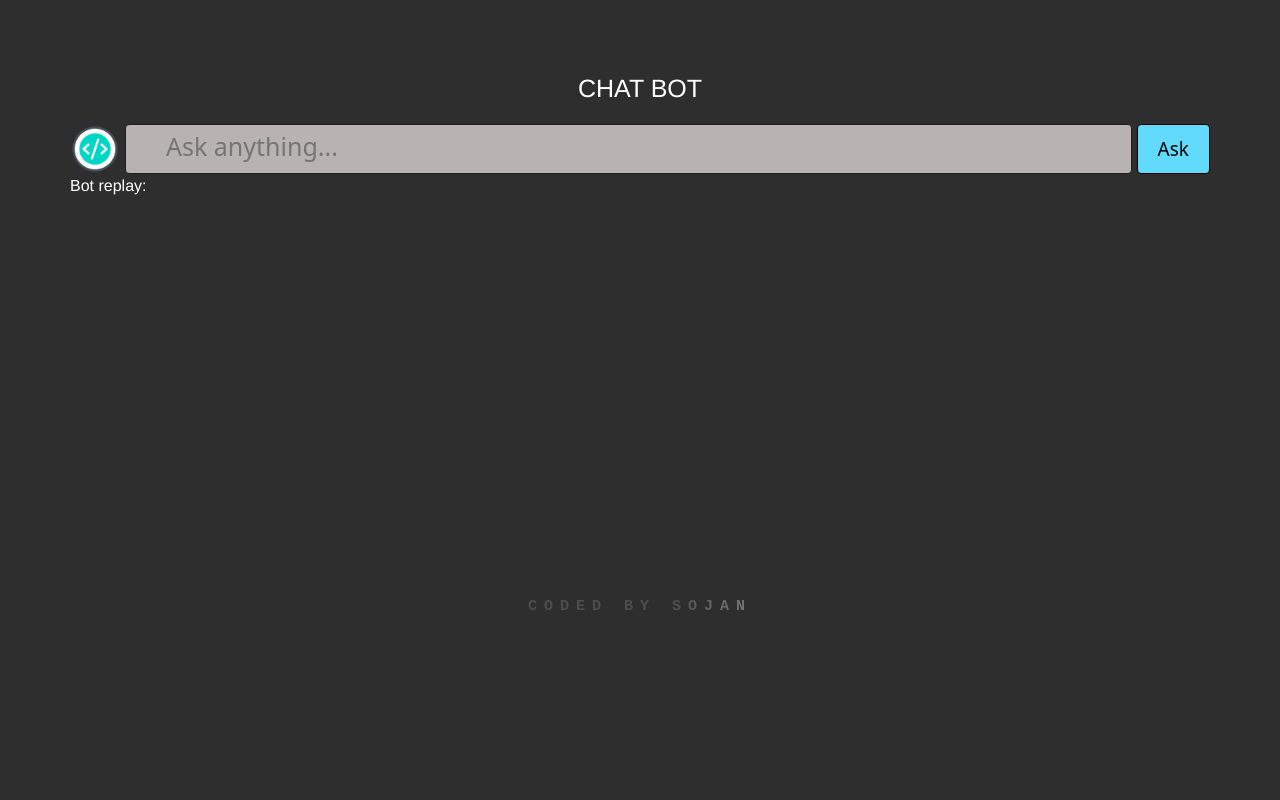
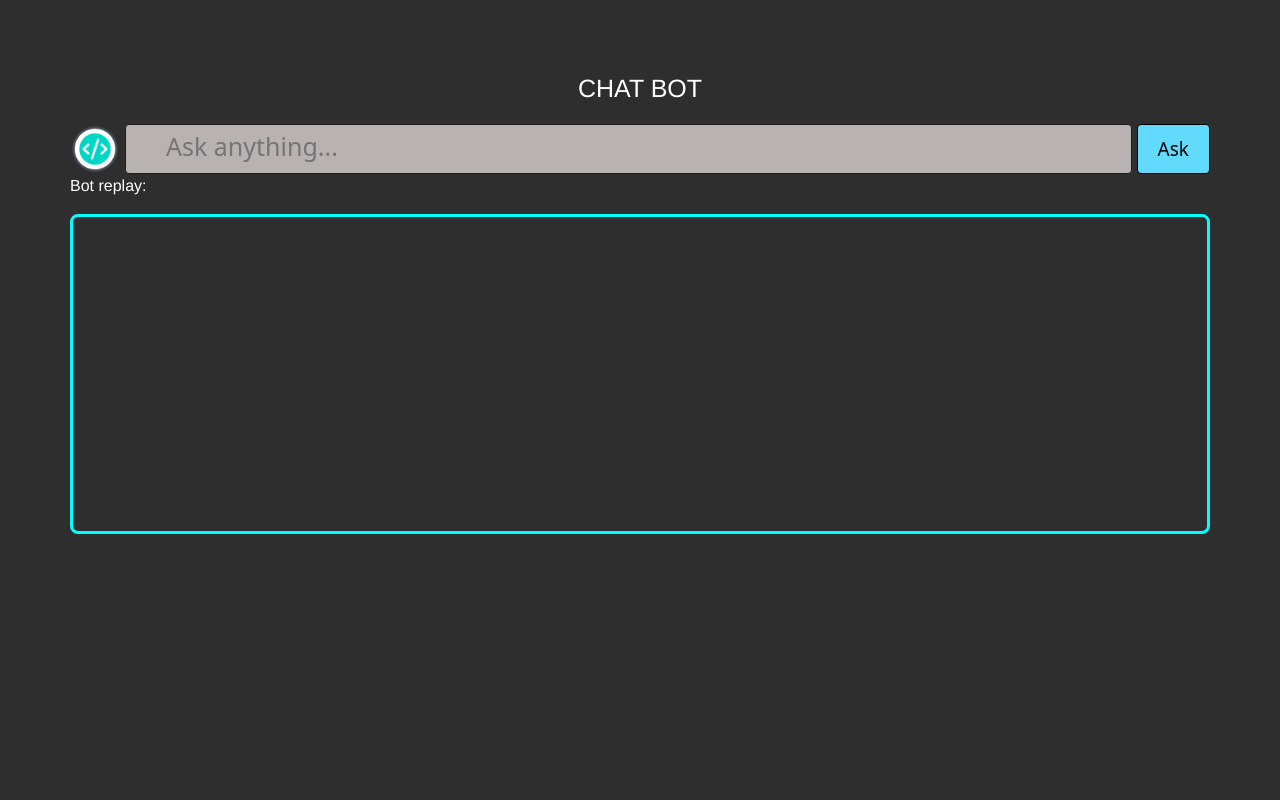
Before and after one commit to sojanonelson/chat-react-client, a React (Create React App) app: page /chat in a window 1280 px wide. Shown: the top 800 px of the page. Built offline with nearby package versions, Linux system fonts and the light colour scheme.

Commit message:
completed

```diff
--- a/src/components/Chat.js
+++ b/src/components/Chat.js
@@ -17,7 +17,7 @@ function App() {
     e.preventDefault();
     setLoading(true);
     axios
-      .post(`https://botserverin.onrender.com/chat`, { prompt })
+      .post(`http://localhost:8000/chat`, { prompt })
       .then((res) => {
         setResponse(res.data);
         setLoading(false);
@@ -44,9 +44,12 @@ function App() {
         <button type="submit">Ask</button>
       </form>
       <p className='replay'>Bot replay:</p>
+      <div className='chat-res-div'>
+
       <p className="response-area">
         {loading ? 'Loading...' : response }
       </p>
+      </div>
       <h1 className='code'>coded by sojan</h1>
 
       <div className="coded_by_sojan"></div>
--- a/src/components/Mobile.js
+++ b/src/components/Mobile.js
@@ -36,7 +36,7 @@ function Mobile({ status }) {
 
   const handleSubmit = (event) => {
     event.preventDefault();
-    Axios.post(`https://botserverin.onrender.com/mobile`, { number }).then((res) => {
+    Axios.post(`http://localhost:8000/mobile`, { number }).then((res) => {
       if (res.data) {
         status(res.data.to);
         // setNumber("");
--- a/src/components/Otp.js
+++ b/src/components/Otp.js
@@ -3,6 +3,7 @@ import { useHistory } from "react-router-dom";
 import Button from "@material-ui/core/Button";
 import TextField from "@material-ui/core/TextField";
 import Axios from "axios";
+import "./all.css";
 import { makeStyles } from "@material-ui/core/styles";
 
 const useStyles = makeStyles((theme) => ({
@@ -37,7 +38,7 @@ function Otp({ userNumber }) {
 
   const handleSubmit = (event) => {
     event.preventDefault();
-    Axios.post(`https://botserverin.onrender.com/otp`, { otp, userNumber }).then((res) => {
+    Axios.post(`http://localhost:8000/otp`, { otp, userNumber }).then((res) => {
       if (res.data.resp.valid) {
         console.log("done");
         history.push(`/chat`);
--- a/src/components/chat.css
+++ b/src/components/chat.css
@@ -130,3 +130,8 @@ body {
       background-position: 600px;
     }
   }
+.chat-res-div{
+ border: 3px solid aqua;
+ border-radius: 8px;
+ height: 20rem;
+}
--- a/src/index.js
+++ b/src/index.js
@@ -1,9 +1,6 @@
 import React from "react";
 import ReactDOM from "react-dom";
 import App from "./App"
-// import  { useState } from "react";
-// import Mobile from "./components/Mobile";
-// import Otp from "./components/Otp";
 
 
 
```
Also changed, not shown: src/components/Home.js (deleted, +0 -17 lines).
